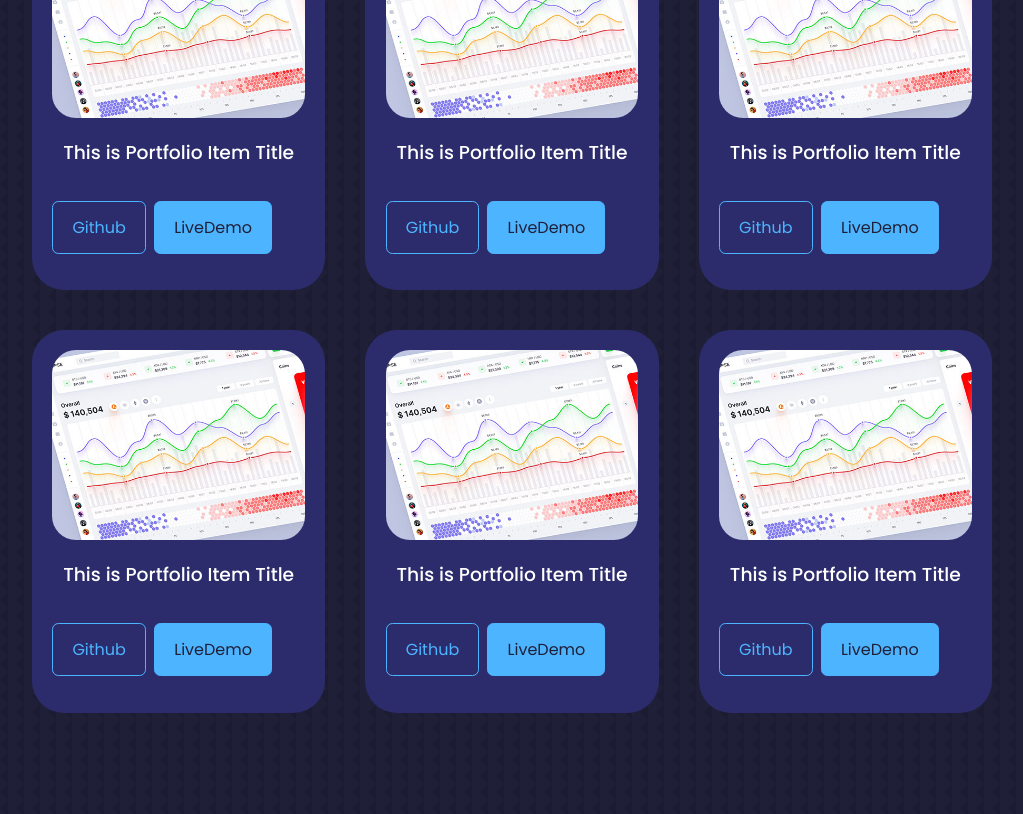
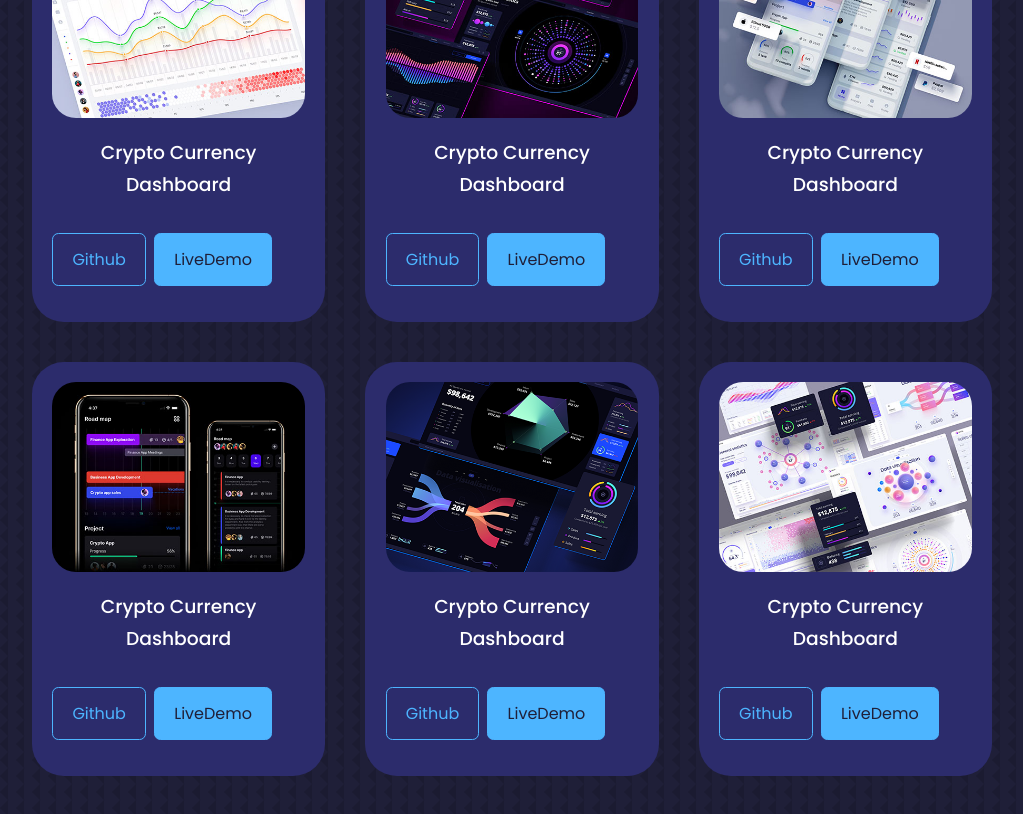
Before and after one commit to pshky/Portfolio-, a React (Create React App) app: page / in a window 1280 px wide. Shown: the part 4880-5694 px from the top of the page, without its empty margins (128-1151 px from the left). Built offline with nearby package versions, Linux system fonts and the light colour scheme.

Commit message:
array mapping on porfolio component

```diff
--- a/src/components/portfolio/portfolio.jsx
+++ b/src/components/portfolio/portfolio.jsx
@@ -7,72 +7,72 @@
 import IMG5 from '../../assets/assets/portfolio5.png'
 import IMG6 from '../../assets/assets/portfolio6.jpg'
 
+const data=[
+  {
+    id: 1,
+    image: IMG1,
+    title: 'Crypto Currency Dashboard',
+    github: 'www.github.com',
+    demo: 'www.dribbble.com'
+  },
+  {
+    id: 2,
+    image: IMG2,
+    title: 'Crypto Currency Dashboard',
+    github: 'www.github.com',
+    demo: 'www.dribbble.com'
+  },
+  {
+    id: 3,
+    image: IMG3,
+    title: 'Crypto Currency Dashboard',
+    github: 'www.github.com',
+    demo: 'www.dribbble.com'
+  },
+  {
+    id: 4,
+    image: IMG4,
+    title: 'Crypto Currency Dashboard',
+    github: 'www.github.com',
+    demo: 'www.dribbble.com'
+  },
+  {
+    id: 5,
+    image: IMG5,
+    title: 'Crypto Currency Dashboard',
+    github: 'www.github.com',
+    demo: 'www.dribbble.com'
+  },
+  {
+    id: 6,
+    image: IMG6,
+    title: 'Crypto Currency Dashboard',
+    github: 'www.github.com',
+    demo: 'www.dribbble.com'
+  }
+]
 const portfolio = () => {
   return (
     <section id='portfolio'>
       <h5>My Recent Works</h5>
       <h3>Portfolio</h3>
       <div className='container portfolio__container'>
-        <article className='portfolio__item'>
+        {
+          data.map(({id,image,title,github,demo}) =>{
+            return(
+              <article key={id} className='portfolio__item'>
           <div className='portfolio__item-image'>
-            <img src={IMG1} alt=''/>
+            <img src={image} alt={title}/>
           </div>
-          <h3>This is Portfolio Item Title</h3>
+          <h3>{title}</h3>
           <div className='portfolio__item-cta'>
-          <a href='https://github.com' className='btn' target='_blank'>Github</a>
-          <a href='https://dribbble.com' className='btn btn-primary' target='_blank'>LiveDemo</a>
+          <a href={github} className='btn' target='_blank'>Github</a>
+          <a href={demo} className='btn btn-primary' target='_blank'>LiveDemo</a>
           </div>
         </article>
-        <article className='portfolio__item'>
-          <div className='portfolio__item-image'>
-            <img src={IMG1} alt=''/>
-          </div>
-          <h3>This is Portfolio Item Title</h3>
-          <div className='portfolio__item-cta'>
-          <a href='https://github.com' className='btn' target='_blank'>Github</a>
-          <a href='https://dribbble.com' className='btn btn-primary' target='_blank'>LiveDemo</a>
-          </div>
-        </article>
-        <article className='portfolio__item'>
-          <div className='portfolio__item-image'>
-            <img src={IMG1} alt=''/>
-          </div>
-          <h3>This is Portfolio Item Title</h3>
-          <div className='portfolio__item-cta'>
-          <a href='https://github.com' className='btn' target='_blank'>Github</a>
-          <a href='https://dribbble.com' className='btn btn-primary' target='_blank'>LiveDemo</a>
-          </div>
-        </article>
-        <article className='portfolio__item'>
-          <div className='portfolio__item-image'>
-            <img src={IMG1} alt=''/>
-          </div>
-          <h3>This is Portfolio Item Title</h3>
-          <div className='portfolio__item-cta'>
-          <a href='https://github.com' className='btn' target='_blank'>Github</a>
-          <a href='https://dribbble.com' className='btn btn-primary' target='_blank'>LiveDemo</a>
-          </div>
-        </article>
-        <article className='portfolio__item'>
-          <div className='portfolio__item-image'>
-            <img src={IMG1} alt=''/>
-          </div>
-          <h3>This is Portfolio Item Title</h3>
-          <div className='portfolio__item-cta'>
-          <a href='https://github.com' className='btn' target='_blank'>Github</a>
-          <a href='https://dribbble.com' className='btn btn-primary' target='_blank'>LiveDemo</a>
-          </div>
-        </article>
-        <article className='portfolio__item'>
-          <div className='portfolio__item-image'>
-            <img src={IMG1} alt=''/>
-          </div>
-          <h3>This is Portfolio Item Title</h3>
-          <div className='portfolio__item-cta'>
-          <a href='https://github.com' className='btn' target='_blank'>Github</a>
-          <a href='https://dribbble.com' className='btn btn-primary' target='_blank'>LiveDemo</a>
-          </div>
-        </article>
+            )
+          })
+        }
       </div>
     </section>
   )/*target='_blank' is used to open link in a new tab*/
```
